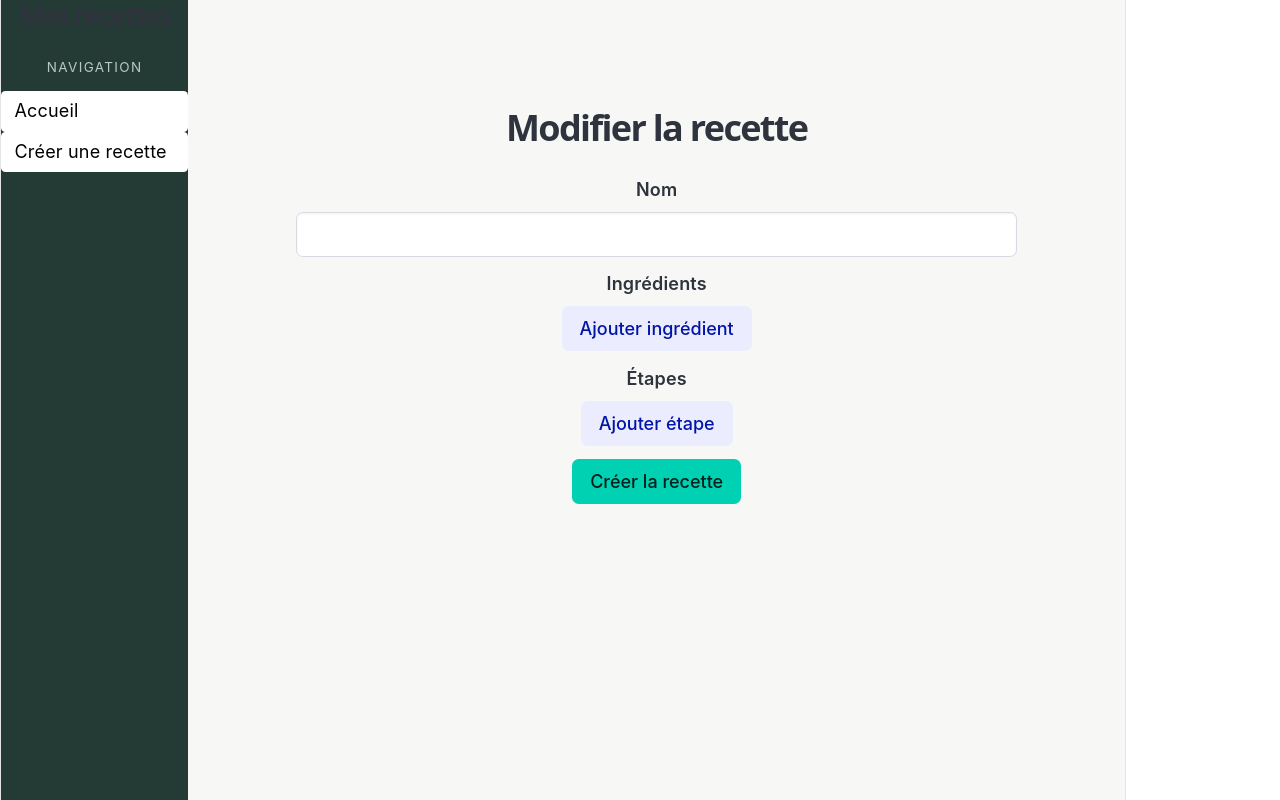
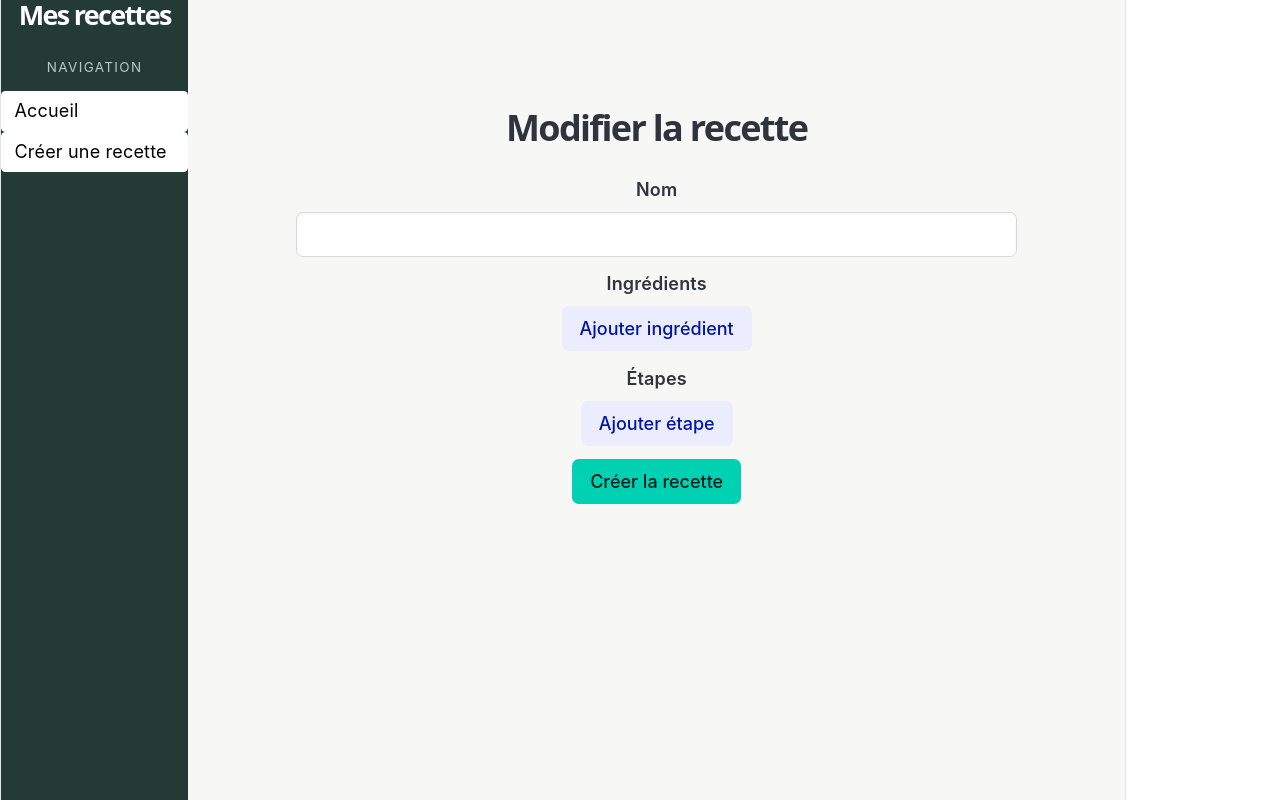
Before and after one commit to jdufosse/react-recipes, a React (Vite) app: page /recipe/create in a window 1280 px wide. Built offline with nearby package versions, Linux system fonts and the light colour scheme.

Commit message:
fix: fix sidebar title color

```diff
--- a/src/index.css
+++ b/src/index.css
@@ -126,6 +126,11 @@ body,
   background-color: #243b35;
 }
 
+.sidebar h1 {
+  color: white;
+  margin-bottom: 2rem;
+}
+
 .sidebar .menu-label {
   color: #b5c9c0;
 }
```
